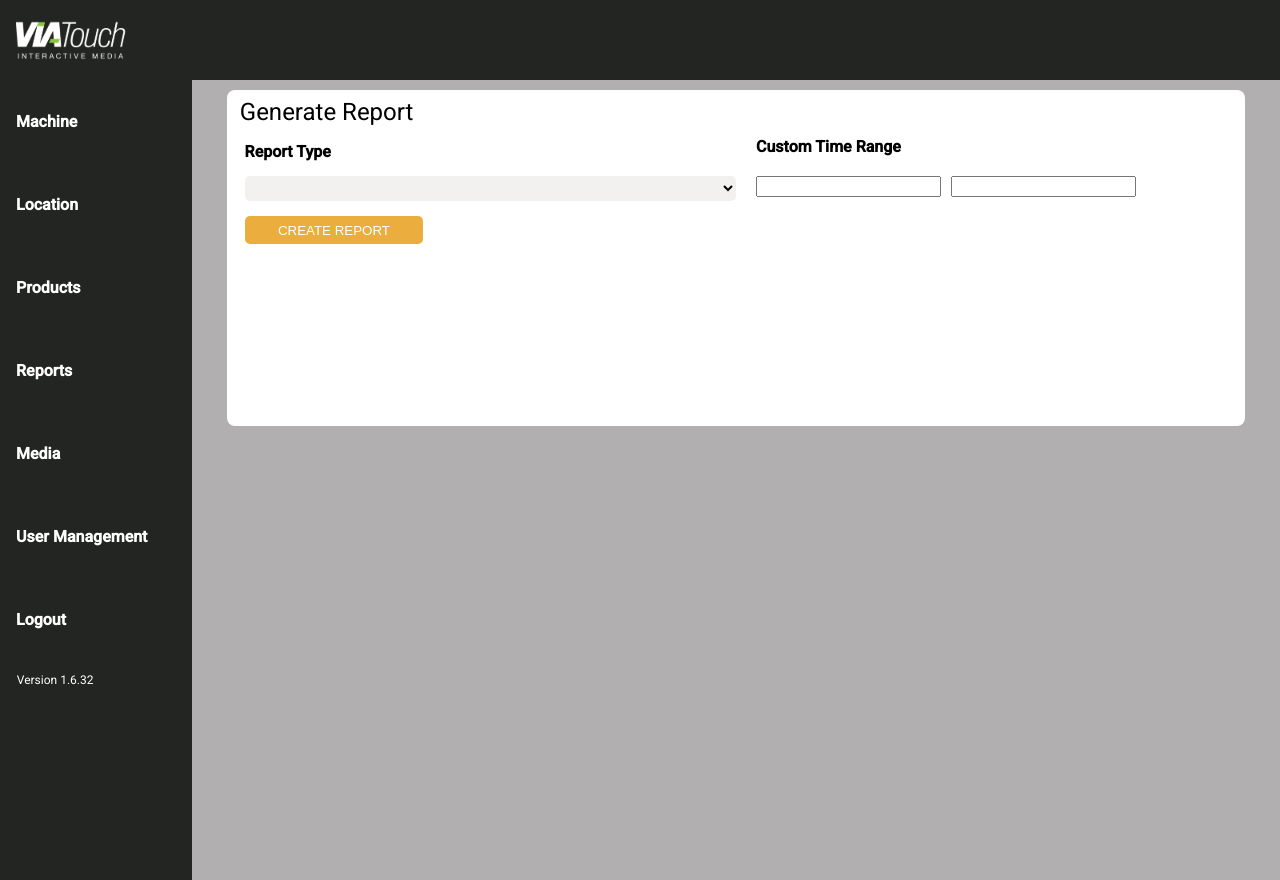
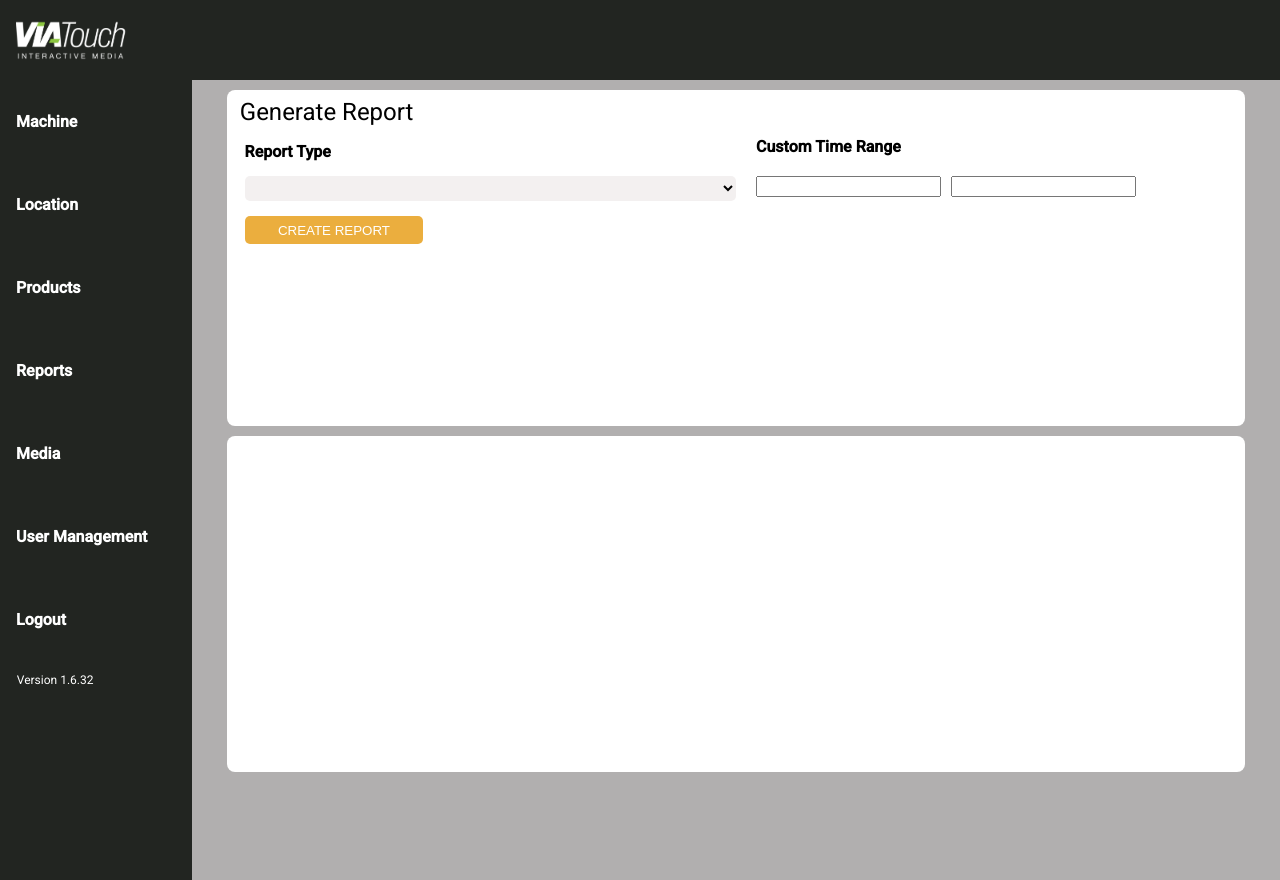
Before and after one commit to TerrenceArceo/viatouch-dashboard-report, a React (Create React App) app: page / in a window 1280 px wide. Built offline with nearby package versions, Linux system fonts and the light colour scheme.

Commit message:
title and current date display functionality added when Financial Summary is picked from Report Type

```diff
--- a/src/style.css
+++ b/src/style.css
@@ -140,3 +140,15 @@ aside h4 {
 .report-button:focus {
     opacity: .8;
 }
+
+/* ---------- */
+/* Financial report section */
+/* ---------- */
+
+.financial-report-section {
+    background: #fff;
+    margin: 10px 35px;
+    border-radius: 8px;
+    height: 42%;
+    padding: .5em .8em;
+}
--- a/src/subcomponents/FinancialSummary.js
+++ b/src/subcomponents/FinancialSummary.js
@@ -4,10 +4,23 @@ import { ReportContext } from "../context/reportContext"
 
 export default function FinancialReport() {
     const { reportType } = useContext(ReportContext)
+    const date = new Date()
+    const year = date.getFullYear()
+    const month = date.getMonth() + 1
+    const day = date.getDate()
 
     return (
-        <h1>{reportType}</h1>
+        <section className='financial-report-section'>
+            {reportType === "financialSummary" ? (
+                    <div>
+                        <h2 style={{marginBottom: 0, fontWeight: 'lighter'}}>Financial Report</h2>
+                        <p style={{marginTop: 0}}>{`Date: ${month}/${day}/${year}`}</p>
+                    </div>
+                ) : null
+            }
+        </section>
     )
 }
 
 //Check reportType's value. if it's equal to financialSummary, render the title, today's date.
+//Once the dates were filled, and create report button is pressed, render the table
--- a/src/subcomponents/GenerateReport.js
+++ b/src/subcomponents/GenerateReport.js
@@ -13,8 +13,6 @@ export default function GenerateReport() {
         resultData,
     } = useGenerateReport()
     const {reportType, handleChange} = useContext(ReportContext)
-
-    console.log(reportType)
 
     return (
         <section className='generate-report-component'>
```
